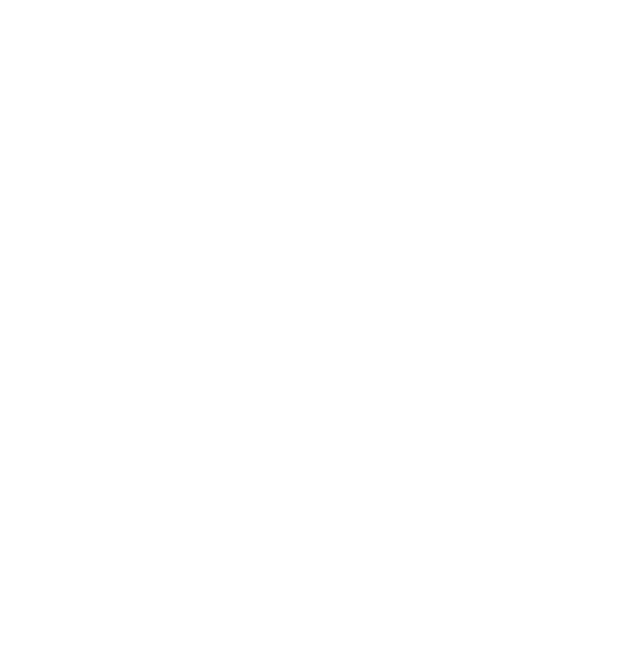
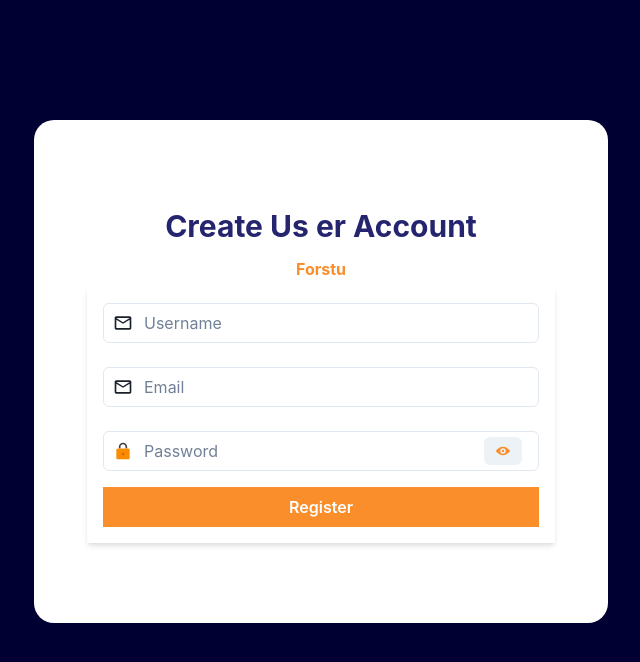
Before and after one commit to siri8868/Forstu, a React (Vite) app in the folder frontend/: page /signup in a window 1280 px wide. Shown: the top 662 px of the page, without its empty margins (319-959 px from the left). Built offline with nearby package versions, Linux system fonts and the light colour scheme.

Commit message:
Deepak signup

```diff
--- a/frontend/src/app/App.jsx
+++ b/frontend/src/app/App.jsx
@@ -7,6 +7,7 @@ import AdminDashboard from "./pages/Admin/AdminDashboard";
 import ROLES from "./helpers/Roles";
 import UserDashboard from "./pages/User/UserDashboard";
 import YearAndCourses from "./pages/YearAndCourses/YearAndCourses";
+import Signup from "./pages/Signup/Signup";
 
 function App() {
   return (
@@ -19,6 +20,9 @@ function App() {
         </Route>
         <Route exact path="/signin">
           <Login />
+        </Route>
+        <Route exact path="/signup">
+          <Signup />
         </Route>
         <Route exact path="/profile">
           {/* <Profile /> */}
--- /dev/null
+++ b/frontend/src/app/pages/Signup/Signup.jsx
@@ -0,0 +1,245 @@
+import {
+    Box,
+    Button,
+    Container,
+    FormControl,
+    Heading,
+    Input,
+    InputGroup,
+    InputLeftElement,
+    InputRightElement,
+    Stack,
+    useToast,
+  } from "@chakra-ui/react";
+  import React, { useState } from "react";
+  import { useHistory } from "react-router-dom";
+  import { FcLock } from "react-icons/fc";
+  import { MdOutlineEmail } from "react-icons/md";
+
+  import { ViewOffIcon, ViewIcon } from "@chakra-ui/icons";
+
+  const Signup = () => {
+    const toast = useToast();
+
+    const navigate = useHistory();
+
+    const [username, setUsername] = useState("");
+    const [password, setPassword] = useState("");
+    const[email, setEmail] = useState("");
+    const [showPassword, setShowPassword] = useState(false);
+
+    const handleShowClick = () => setShowPassword(!showPassword);
+
+    const PasswordErrorMessage = () => {
+      return (
+        <p className="FieldError" style={{ color: "red" }}>
+          Password should have at least 8 characters
+        </p>
+      );
+    };
+
+    const getIsFormValid = () => {
+      return username && password.length >= 8;
+    };
+
+    const handleSubmit = (e) => {
+      e.preventDefault();
+      console.log(username, password);
+      navigate.replace("/dashboard/admin");
+      // signin({
+      //   username,
+      //   password,
+      // })
+      //   .then((res) => {
+      //     if (res.success) {
+      //       authenticate(res, () => {
+      //         const { role } = isAuthenticated().user;
+      //         switch (role) {
+      //           case ROLES.ADMIN:
+      //             return navigate.replace("/dashboard/admin");
+      //           case ROLES.ANALYST:
+      //             return navigate.replace("/dashboard/analyst");
+      //           case ROLES.COMMITTEE:
+      //             return navigate.replace("/dashboard/committee");
+      //           case ROLES.UMPIRE:
+      //             return navigate.replace("/dashboard/umpire");
+      //           default:
+      //             return navigate.replace("/");
+      //         }
+      //       });
+      //     } else {
+      //       signout();
+      //       toast({
+      //         title: "Operation failed!",
+      //         description: res.message,
+      //         status: "error",
+      //         duration: 9000,
+      //         isClosable: true,
+      //         position: "top-right",
+      //       });
+      //     }
+      //   })
+      //   .catch((error) => {
+      //     toast({
+      //       title: "Error",
+      //       description: "Operation Failed!",
+      //       status: "error",
+      //       duration: 9000,
+      //       isClosable: true,
+      //       position: "top-right",
+      //     });
+
+      //     console.error(error);
+      //   });
+    };
+
+    return (
+      <>
+        <Box bg="primary.main">
+          <Container>
+            <Box height={"100vh"} pt="120px">
+              <Box
+                py={"80px"}
+                bg="primary.900"
+                borderRadius={"20px"}
+                display="flex"
+                flexDirection="column"
+                alignItems="center"
+                justifyContent="center"
+                // mt="30px"
+              >
+                <Box>
+                  <Box>
+                    <Box
+                      display={"flex"}
+                      justifyContent={"center"}
+                      alignItems={"center"}
+                      flexDirection={"column"}
+                    >
+                      {/* <Box boxSize="80px" objectFit="cover">
+                      <Image src={bccilogo} alt="" />
+                    </Box> */}
+                      <Box
+                        display={"flex"}
+                        justifyContent={"center"}
+                        alignItems={"center"}
+                        flexDirection={"column"}
+                      >
+                        <Heading as="h5" size={"lg"} color="primary.200" m={2}>
+                          Create Us er Account
+                        </Heading>
+                        <Heading as="h6" size="sm" color="secondary.main" m={2}>
+                          Forstu
+                        </Heading>
+                      </Box>
+                    </Box>
+                    <Box minW={{ base: "90%", md: "468px" }}>
+                      <form onSubmit={handleSubmit}>
+                        <Stack
+                          spacing={4}
+                          p="1rem"
+                          backgroundColor="whiteAlpha.900"
+                          boxShadow="md"
+                        >
+                          <FormControl>
+                            <InputGroup>
+                              <InputLeftElement
+                                pointerEvents="none"
+                                children={<MdOutlineEmail size={20} />}
+                              />
+
+                              <Input
+                                type="text"
+                                placeholder="Username"
+                                value={username}
+                                onChange={(e) => {
+                                  setUsername(e.target.value);
+                                }}
+                                required
+                              />
+                              <br />
+                              <br />
+                            </InputGroup>
+                          </FormControl>
+
+                          <FormControl>
+                            <InputGroup>
+                              <InputLeftElement
+                                pointerEvents="none"
+                                children={<MdOutlineEmail size={20} />}
+                              />
+
+                              <Input
+                                type="email"
+                                placeholder="Email"
+                                value={email}
+                                onChange={(e) => {
+                                  setUsername(e.target.value);
+                                }}
+                                required
+                              />
+                              <br />
+                              <br />
+                            </InputGroup>
+                          </FormControl>
+
+                          <FormControl>
+                            <InputGroup>
+                              <InputLeftElement
+                                pointerEvents="none"
+                                color="gray.300"
+                                children={<FcLock size={20} />}
+                              />
+                              <Input
+                                type={showPassword ? "text" : "password"}
+                                placeholder="Password"
+                                value={password}
+                                onChange={(e) => {
+                                  setPassword(e.target.value);
+                                }}
+                                required
+                              />
+
+                              {password.isTouched && password.length < 8 ? (
+                                <PasswordErrorMessage />
+                              ) : null}
+                              <InputRightElement width="4.5rem">
+                                <Button
+                                  h="1.75rem"
+                                  size="sm"
+                                  onClick={handleShowClick}
+                                >
+                                  {showPassword ? (
+                                    <ViewOffIcon color="#F98E2B" />
+                                  ) : (
+                                    <ViewIcon color="#F98E2B" />
+                                  )}
+                                </Button>
+                              </InputRightElement>
+                            </InputGroup>
+                          </FormControl>
+                          <Button
+                            borderRadius={0}
+                            disabled={!getIsFormValid()}
+                            type="submit"
+                            variant="solid"
+                            bg="secondary.main"
+                            width="full"
+                            color="text.light"
+                          >
+                            Register
+                          </Button>
+                        </Stack>
+                      </form>
+                    </Box>
+                  </Box>
+                </Box>
+              </Box>
+            </Box>
+          </Container>
+        </Box>
+      </>
+    );
+  };
+
+  export default Signup;
```
Also changed, not shown: 2 other files (tests, documents, lock files or other folders).
